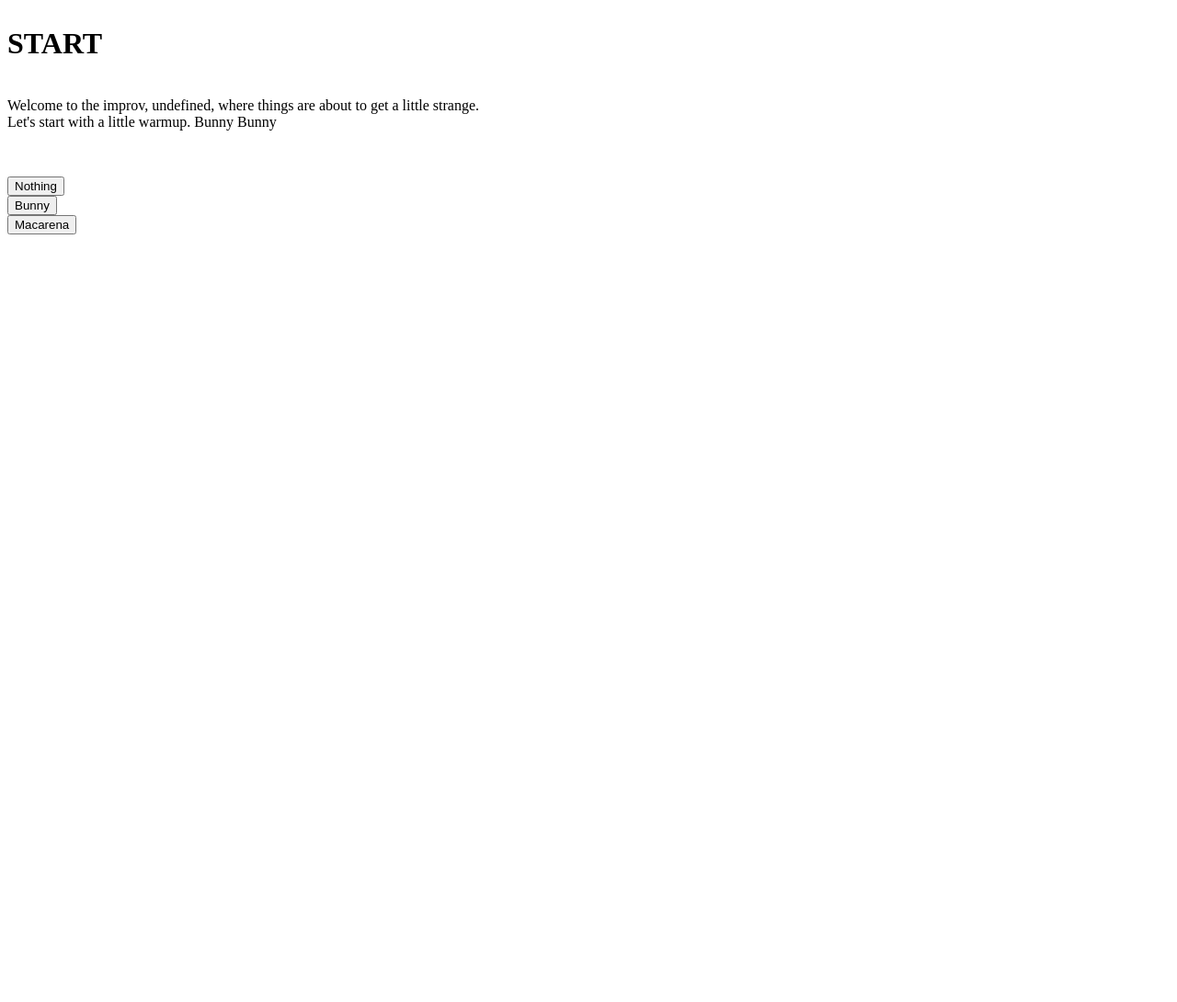
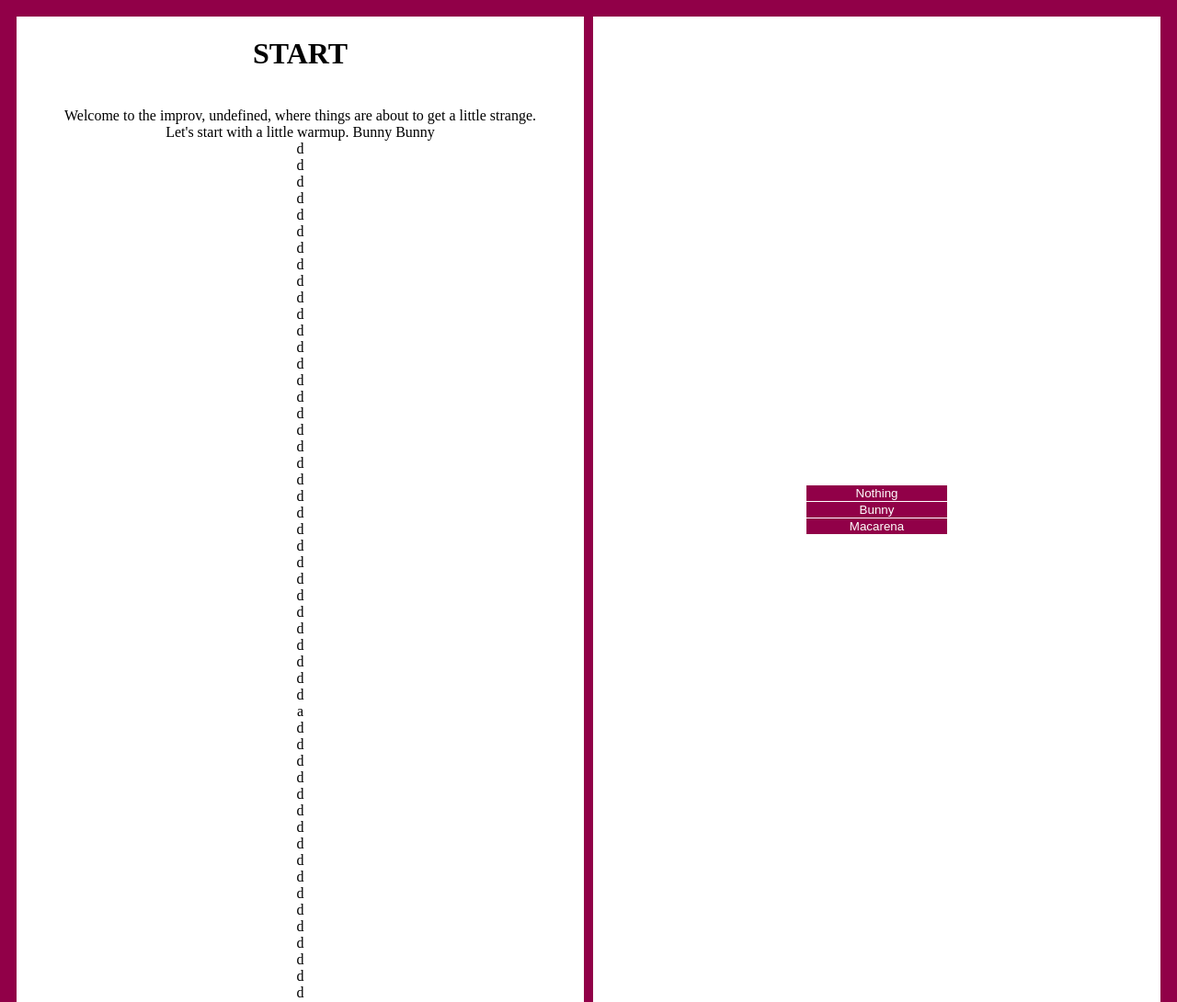
Before and after one commit to chuckkanoy/improv_adventure_website, a plain HTML site: page playing.html in a window 1280 px wide. Shown: the whole page at 92% size. Before the commit the page ends 800 px from the top, so only its background shows below. Drawn offline with nearby package versions, Linux system fonts and the light colour scheme.

Commit message:
made aesthetic changes

```diff
--- a/playing.html
+++ b/playing.html
@@ -16,11 +16,13 @@
     <div id="container">
         <!--Actually display game-->
         <div id="playing">
-            <p id="game-message"></p>
-            <br>
-            <p id="options"></p>
+            <table>
+                <td id="game-message"></td>
+                <td id="options"></td>
+            </table>
 
             <script>
+                //get graph for use
                 var story = generateStory();
 
                 //display the options of the current event
--- a/story.js
+++ b/story.js
@@ -16,6 +16,8 @@ function generateStory() {
     pc = cont[6];
     em = cont[7];
     alert(player + "\n" + pres + "\n" + vp + "\n" + treasurer + "\n" + secretary + "\n" + web + "\n" + pc + "\n" + em);
+
+    //read in file?
 
     //EVENTS
     //ENDING EVENT
@@ -40,7 +42,7 @@ function generateStory() {
     var intro3 = new Event("Macarena", "<h1>INTRO3</h1><br>You do the macarena.<br>Everyone cheers you on.", [base]);
     var intro2 = new Event("Bunny", "<h1>INTRO2</h1><br>You bunny bunny over to " + treasurer + " and the game continues over and over.", [base]);
     var intro1 = new Event("Nothing", "<h1>INTRO3</h1><br>You do nothing and everyone looks at you including " + vp + " who runs up and smacks a poster to your forehead.", [base]);
-    var start = new Event("Intro", "<h1>START</h1><br>Welcome to the improv, " + player + ", where things are about to get a little strange.<br>Let's start with a little warmup. Bunny Bunny", [intro1, intro2, intro3]);
+    var start = new Event("Intro", "<h1>START</h1><br>Welcome to the improv, " + player + ", where things are about to get a little strange.<br>Let's start with a little warmup. Bunny Bunny<br>d<br>d<br>d<br>d<br>d<br>d<br>d<br>d<br>d<br>d<br>d<br>d<br>d<br>d<br>d<br>d<br>d<br>d<br>d<br>d<br>d<br>d<br>d<br>d<br>d<br>d<br>d<br>d<br>d<br>d<br>d<br>d<br>d<br>d<br>a<br>d<br>d<br>d<br>d<br>d<br>d<br>d<br>d<br>d<br>d<br>d<br>d<br>d<br>d<br>d<br>d<br>d<br>", [intro1, intro2, intro3]);
     //initialize game graph
     var story = new Graph(1);
     story.addVertex(start); //change event to start at different areas
--- a/style.css
+++ b/style.css
@@ -1,9 +1,34 @@
-#playing,
-#opening,
-#game-over {
-    position: absolute;
+body {
+    background-color: rgb(145, 0, 72);
 }
 
-#container {
-    position: relative;
+table {
+    height: 700px;
+    table-layout: fixed;
+    text-align: center;
+    background-color: #ffffff;
+    border-collapse: collapse;
+    width: 100%;
 }
+
+table,
+td {
+    border: 10px solid rgb(145, 0, 72);
+}
+
+td {
+    width: 50%;
+    height: 700px;
+    overflow-y: hidden;
+}
+
+button {
+    color: white;
+    background-color: rgb(145, 0, 72);
+    border: none;
+    width: 25%;
+}
+
+button:hover {
+    background-color: rgb(63, 0, 145);
+}
```
Also changed, not shown: game-over.html (+7 -3 lines), index.html (+6 -4 lines).
